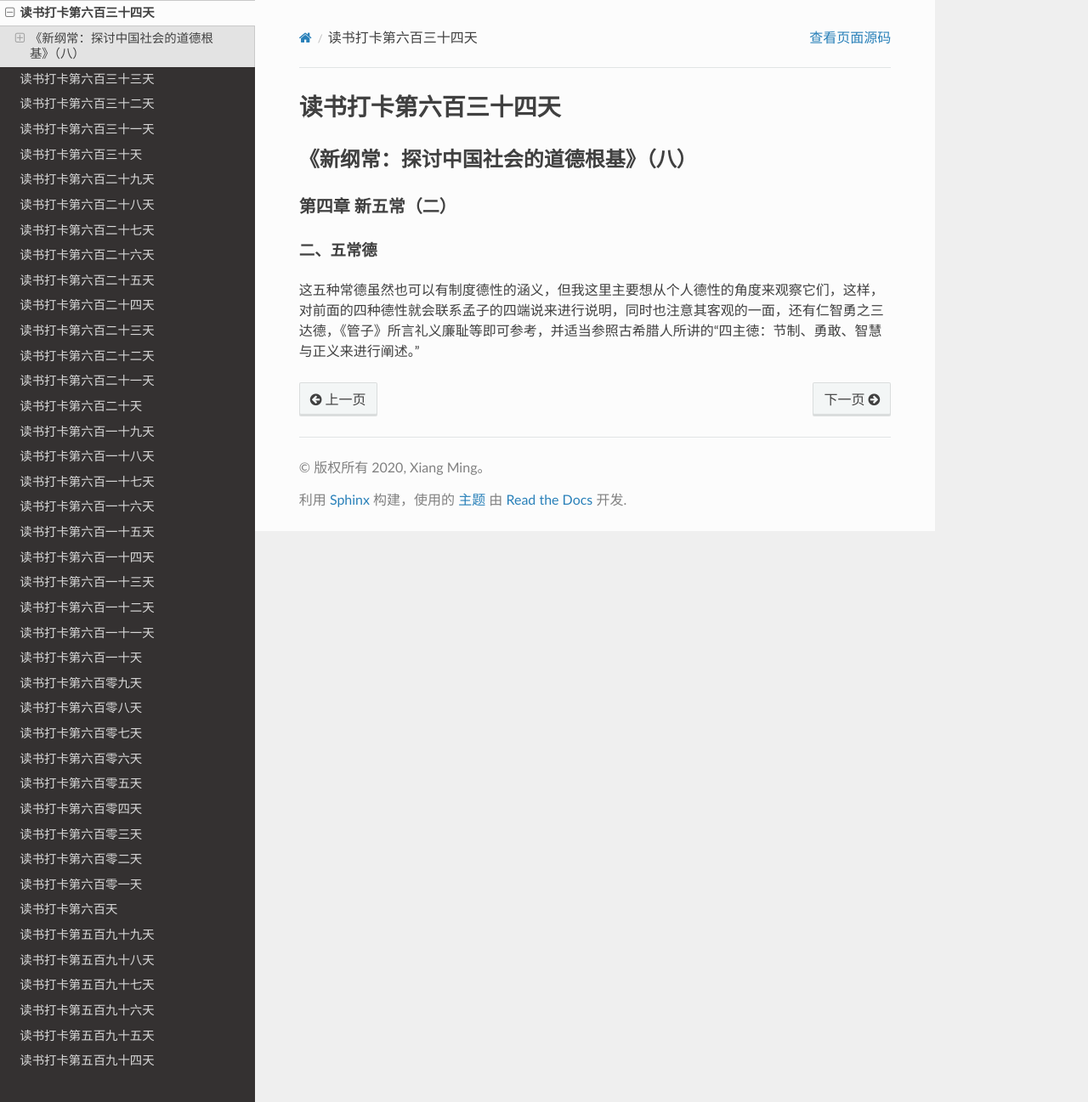
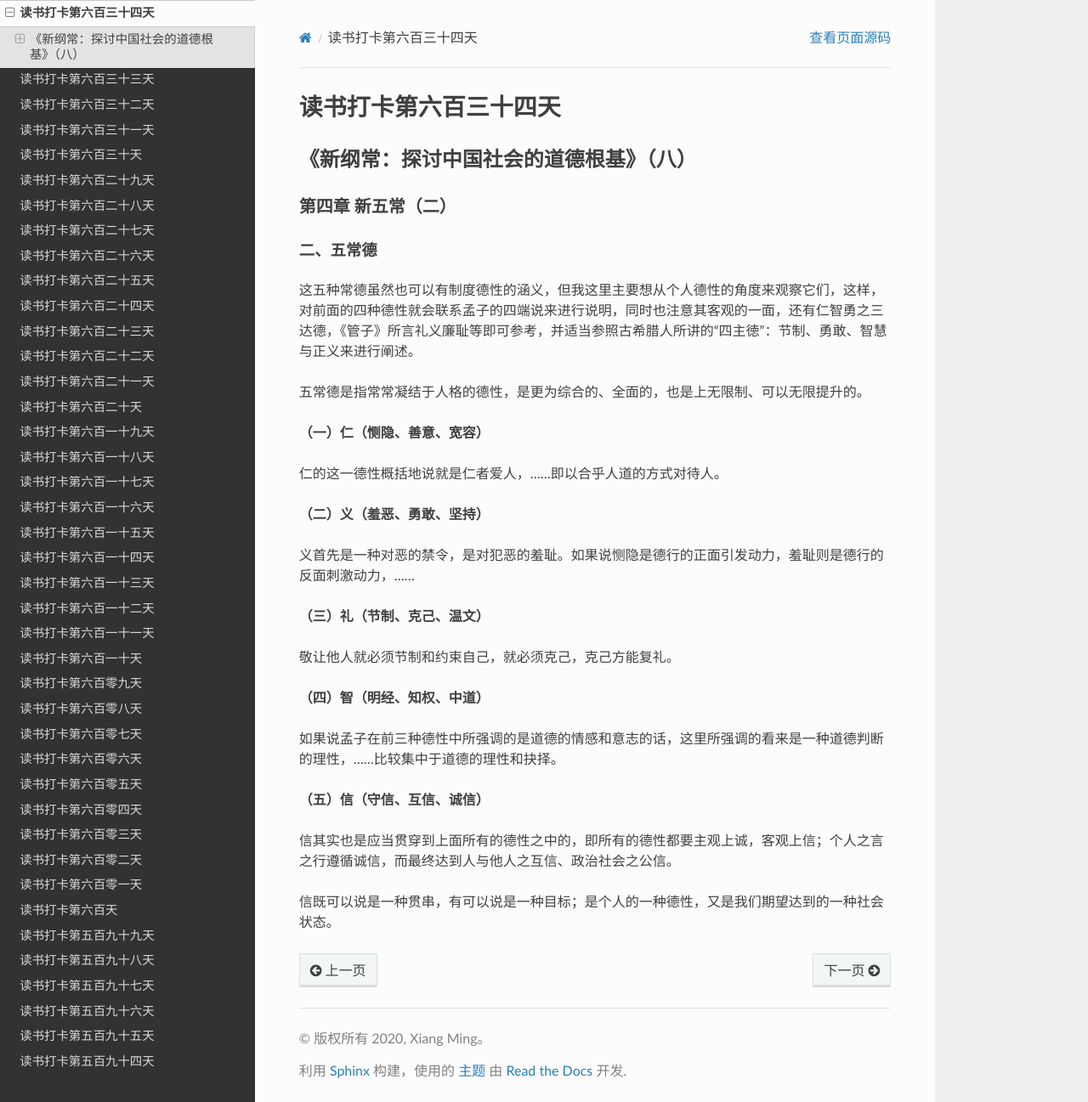
Before and after one commit to xiangming1975/reading, a Sphinx documentation site: the page built from source/2022-08-04.md, in a window 1280 px wide and 1297 px high. Shown: the whole window at 85% size. Built offline with Sphinx 7.4.7 and the Read the Docs theme 2.0.0, drawn with Linux system fonts in a browser that asks for light colours.

Commit message:
自动提交时间: 2022-08-04T22:00:01,669884247+08:00

```diff
--- a/source/2022-08-04.md
+++ b/source/2022-08-04.md
@@ -4,4 +4,28 @@
 
 #### 二、五常德
 
-这五种常德虽然也可以有制度德性的涵义，但我这里主要想从个人德性的角度来观察它们，这样，对前面的四种德性就会联系孟子的四端说来进行说明，同时也注意其客观的一面，还有仁智勇之三达德，《管子》所言礼义廉耻等即可参考，并适当参照古希腊人所讲的“四主徳：节制、勇敢、智慧与正义来进行阐述。”
+这五种常德虽然也可以有制度德性的涵义，但我这里主要想从个人德性的角度来观察它们，这样，对前面的四种德性就会联系孟子的四端说来进行说明，同时也注意其客观的一面，还有仁智勇之三达德，《管子》所言礼义廉耻等即可参考，并适当参照古希腊人所讲的“四主徳”：节制、勇敢、智慧与正义来进行阐述。
+
+五常德是指常常凝结于人格的德性，是更为综合的、全面的，也是上无限制、可以无限提升的。
+
+**（一）仁（恻隐、善意、宽容）**
+
+仁的这一德性概括地说就是仁者爱人，……即以合乎人道的方式对待人。
+
+**（二）义（羞恶、勇敢、坚持）**
+
+义首先是一种对恶的禁令，是对犯恶的羞耻。如果说恻隐是德行的正面引发动力，羞耻则是德行的反面刺激动力，……
+
+**（三）礼（节制、克己、温文）**
+
+敬让他人就必须节制和约束自己，就必须克己，克己方能复礼。
+
+**（四）智（明经、知权、中道）**
+
+如果说孟子在前三种德性中所强调的是道德的情感和意志的话，这里所强调的看来是一种道德判断的理性，……比较集中于道德的理性和抉择。
+
+**（五）信（守信、互信、诚信）**
+
+信其实也是应当贯穿到上面所有的德性之中的，即所有的德性都要主观上诚，客观上信；个人之言之行遵循诚信，而最终达到人与他人之互信、政治社会之公信。
+
+信既可以说是一种贯串，有可以说是一种目标；是个人的一种德性，又是我们期望达到的一种社会状态。
```
Also changed, not shown: source/2022-08-05.md (added, +39 -0 lines).
